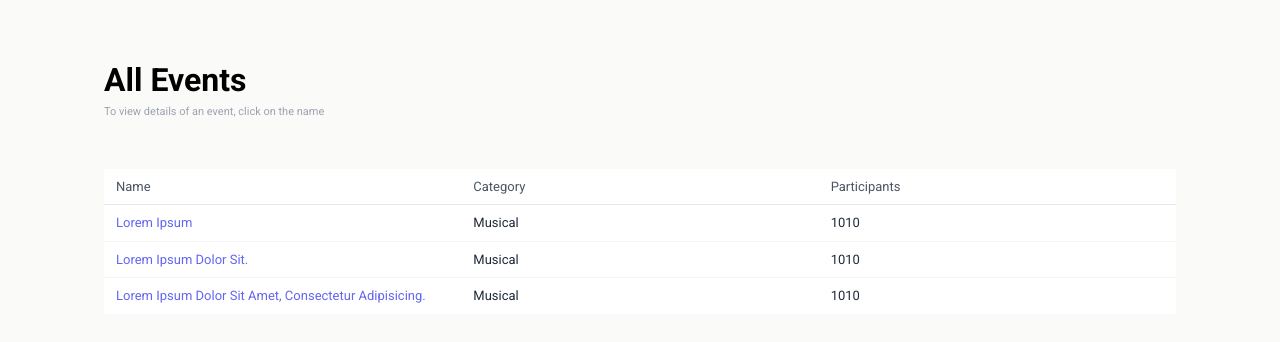
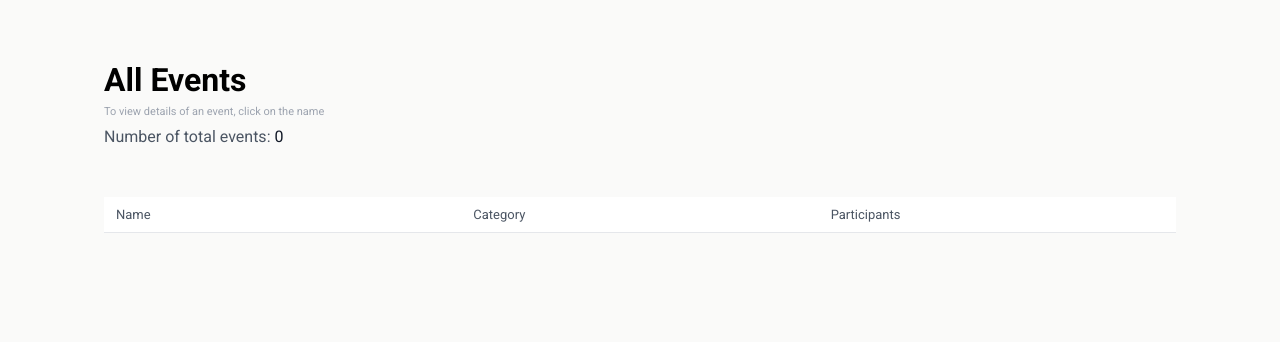
Before and after one commit to Mesbah214/event_management, a Django app: page /events/events/ in a window 1280 px wide. Shown: the part 64-406 px from the top of the page. Run offline with Django 5.2, Linux system fonts and the light colour scheme; data that the repository does not hold is empty.

Commit message:
feat: added dynamic value to all events

```diff
--- a/events/templates/events.html
+++ b/events/templates/events.html
@@ -4,6 +4,7 @@
 <div class="px-[2.4rem] max-w-[112rem] mx-auto mt-[12rem] mb-[4rem]">
     <h1 class="text-[2.4rem] font-bold md:text-[3.2rem] capitalize">all events</h1>
     <p class="text-gray-400 text-[1.1rem]">To view details of an event, click on the name</p>
+    <p class="text-gray-600 mt-[.4rem]">Number of total events: <span class="text-gray-900">{{ num_events }}</span></p>
     <!--all events-->
     <div class="mt-[4.8rem]">
         <div class="mt-[2.4rem] rounded-md">
@@ -12,21 +13,13 @@
                 <h4 class="capitalize text-[1.3rem] text-gray-600 px-[1.2rem]">category</h4>
                 <p class="capitalize text-[1.3rem] text-gray-600 px-[1.2rem]">participants</p>
             </div>
+            {% for event in events %}
             <div class="grid grid-cols-3 bg-white py-[.8rem] [&:not(:last-child)]:border-b border-gray-100">
-                <a class="text-indigo-500 capitalize text-[1.3rem] px-[1.2rem]" href="#" title="Bijoy 71">Lorem ipsum</a>
-                <a class="capitalize text-[1.3rem] text-gray-800 px-[1.2rem]">musical</a>
-                <p class="capitalize text-[1.3rem] text-gray-800 px-[1.2rem]">1010</p>
+                <a class="text-indigo-500 capitalize text-[1.3rem] px-[1.2rem]" href="#" title="{{ event.name }}">{{ event.name }}</a>
+                <a class="capitalize text-[1.3rem] text-gray-800 px-[1.2rem]">{{ event.category.name }}</a>
+                <p class="capitalize text-[1.3rem] text-gray-800 px-[1.2rem]">{{ event.num_par }}</p>
             </div>
-            <div class="grid grid-cols-3 bg-white py-[.8rem] [&:not(:last-child)]:border-b border-gray-100">
-                <a class="text-indigo-500 capitalize text-[1.3rem] px-[1.2rem]" href="#" title="Bijoy 71">Lorem ipsum dolor sit.</a>
-                <a class="capitalize text-[1.3rem] text-gray-800 px-[1.2rem]">musical</a>
-                <p class="capitalize text-[1.3rem] text-gray-800 px-[1.2rem]">1010</p>
-            </div>
-            <div class="grid grid-cols-3 bg-white py-[.8rem] [&:not(:last-child)]:border-b border-gray-100">
-                <a class="text-indigo-500 capitalize text-[1.3rem] px-[1.2rem]" href="#" title="Bijoy 71">Lorem ipsum dolor sit amet, consectetur adipisicing.</a>
-                <a class="capitalize text-[1.3rem] text-gray-800 px-[1.2rem]">musical</a>
-                <p class="capitalize text-[1.3rem] text-gray-800 px-[1.2rem]">1010</p>
-            </div>
+            {% endfor %}
         </div>
     </div>
     <!--end of all events-->
--- a/events/views.py
+++ b/events/views.py
@@ -3,13 +3,15 @@ from django.http import HttpResponse
 from events.forms import EventForm
 from events.participant_form import ParticipantModelForm
 from events.models import Event, Participant
+from django.db.models import Count
 
 # Create your views here.
 
 
 def all_events(request):
-    events = Event.objects.all()
-    context = {'events': events}
+    events = Event.objects.select_related('category').annotate(num_par=Count('participant'))
+    num_events = Event.objects.count()
+    context = {'events': events, 'num_events': num_events}
     return render(request, 'events.html', context)
 
 
```
